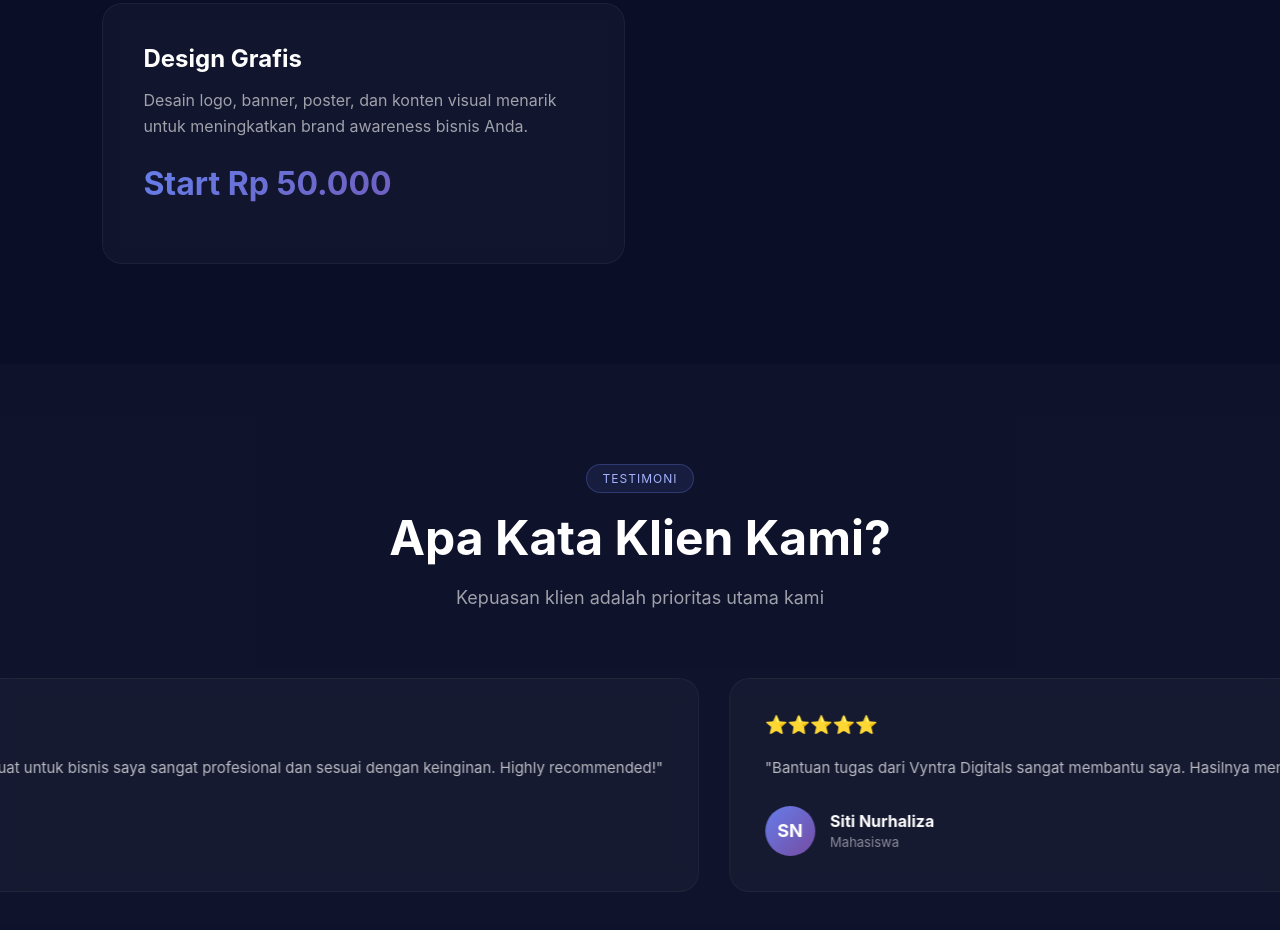
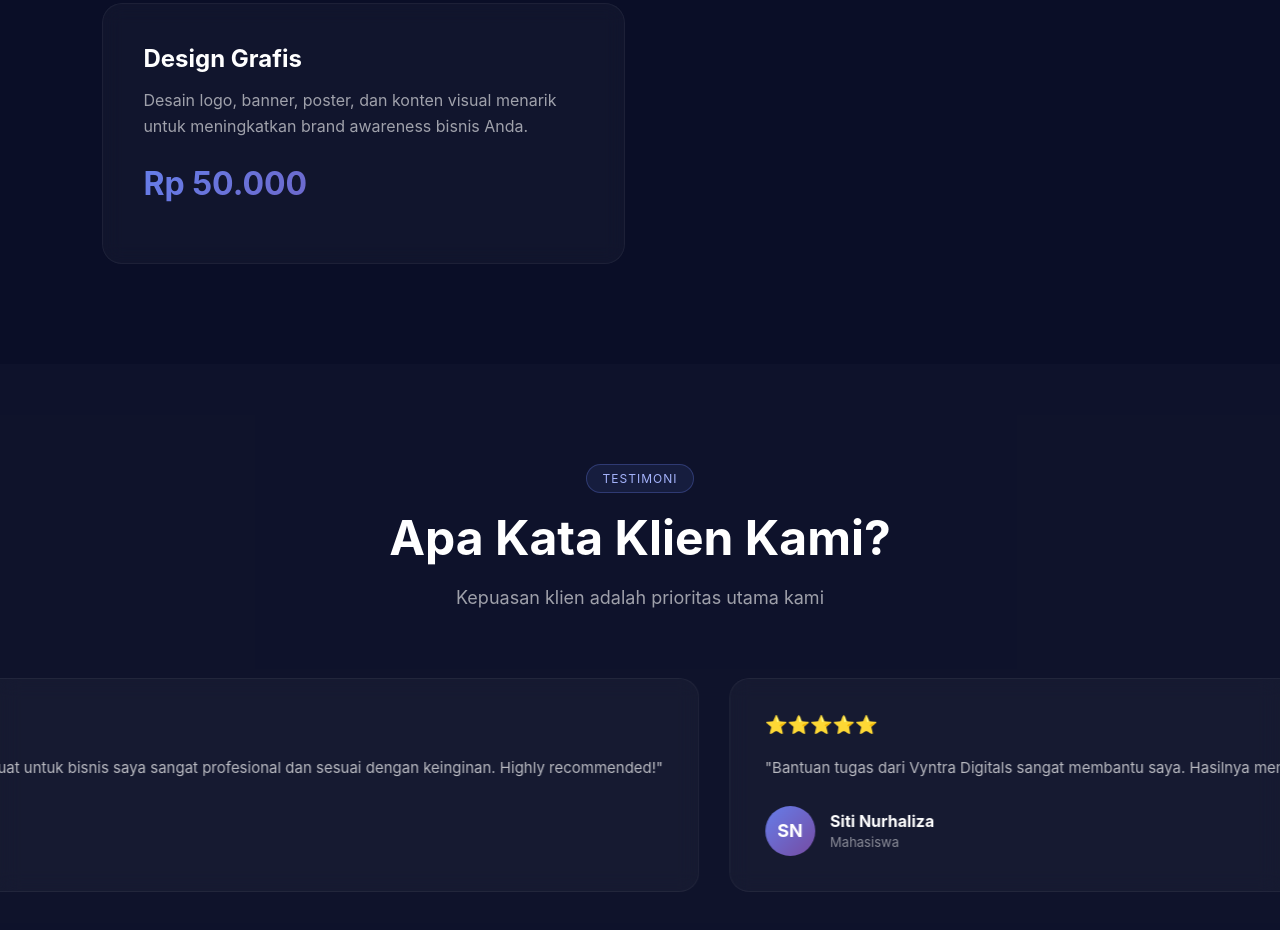
Before and after one commit to Leodionis/vyntra, a plain HTML site: page index.html in a window 1280 px wide. Shown: the part 1618-2548 px from the top of the page. Drawn offline with Linux system fonts and the light colour scheme.

Commit message:
index.html

```diff
--- a/index.html
+++ b/index.html
@@ -823,7 +823,7 @@
             <div class="service-card">
                 <h3>Design Grafis</h3>
                 <p>Desain logo, banner, poster, dan konten visual menarik untuk meningkatkan brand awareness bisnis Anda.</p>
-                <div class="service-price">Start Rp 50.000</div>
+                <div class="service-price">Rp 50.000</div>
             </div>
         </div>
     </section>
```
